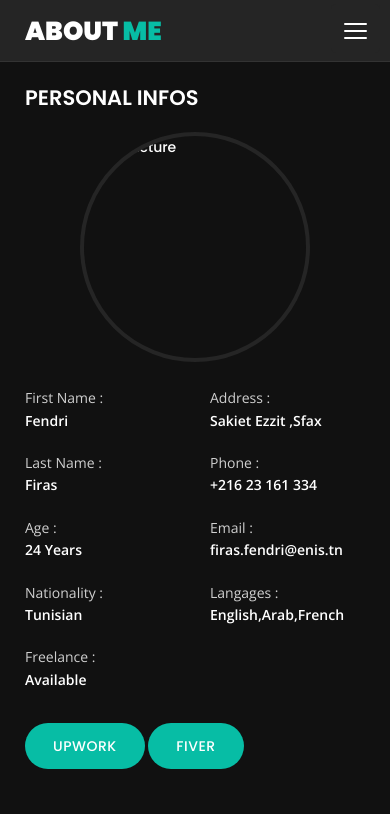
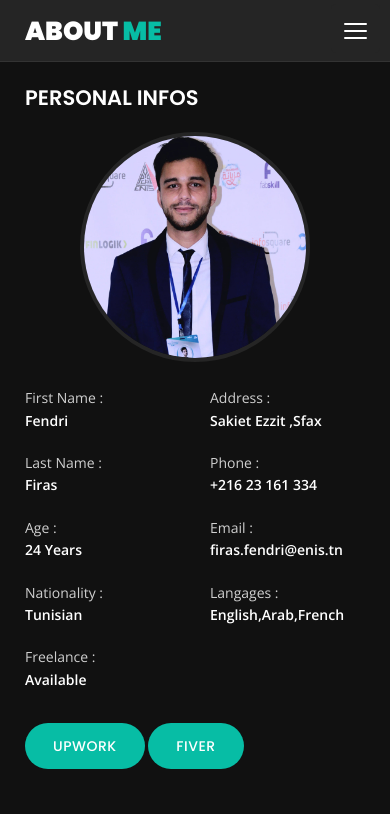
Before and after one commit to FendriFiras/fendrifiras.github.io, a plain HTML site: page about.html in a window 390 px wide. Shown: the top 814 px of the page. Drawn offline with nearby package versions, Linux system fonts and the light colour scheme; files whose address does not match are found by name.

Commit message:
mobile vue picture added

```diff
--- a/about.html
+++ b/about.html
@@ -110,7 +110,7 @@
                             <h3 class="text-uppercase custom-title mb-0 ft-wt-600">personal infos</h3>
                         </div>
                         <div class="col-12 d-block d-sm-none">
-                            <img src="img/img-mobile.jpg" class="img-fluid main-img-mobile" alt="my picture" />
+                            <img src="img/blog/pitch/1.jpg" class="img-fluid main-img-mobile" alt="my picture" />
                         </div>
                         <div class="col-6">
                             <ul class="about-list list-unstyled open-sans-font">
```
